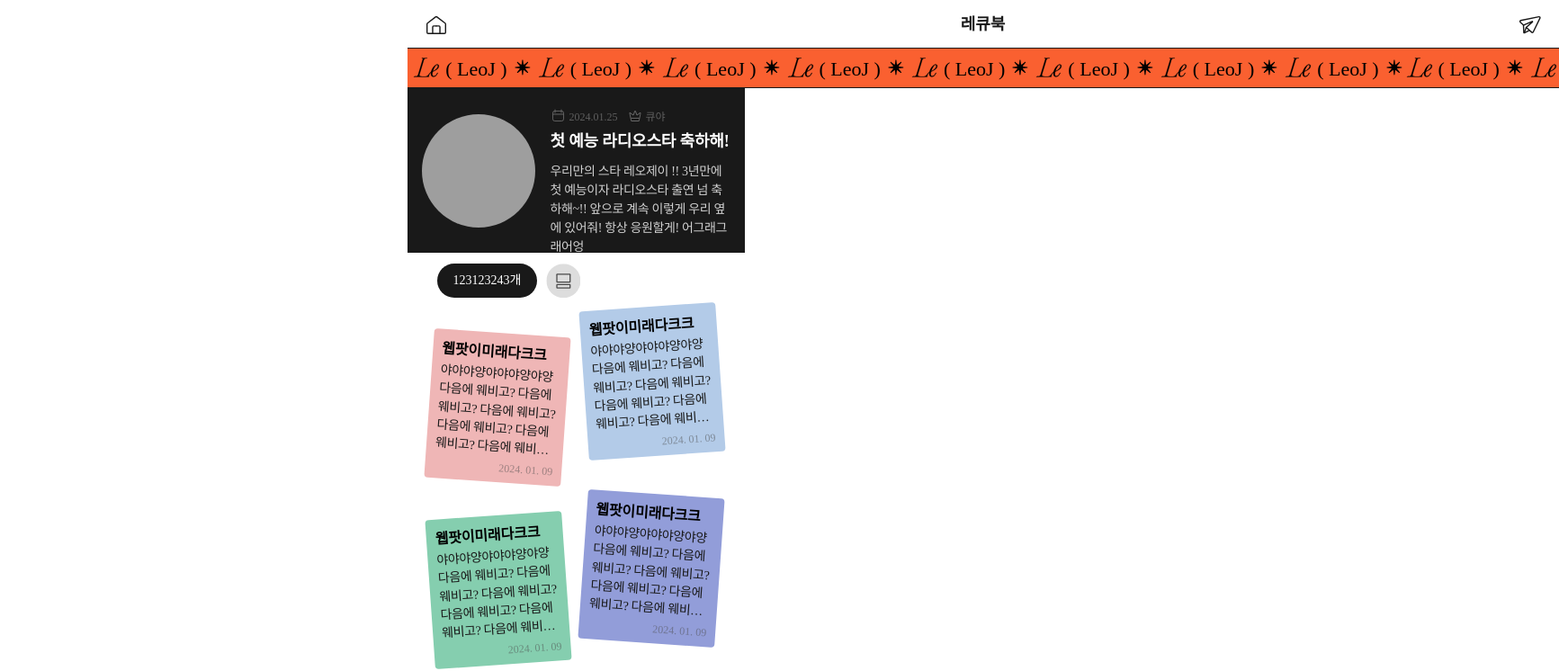
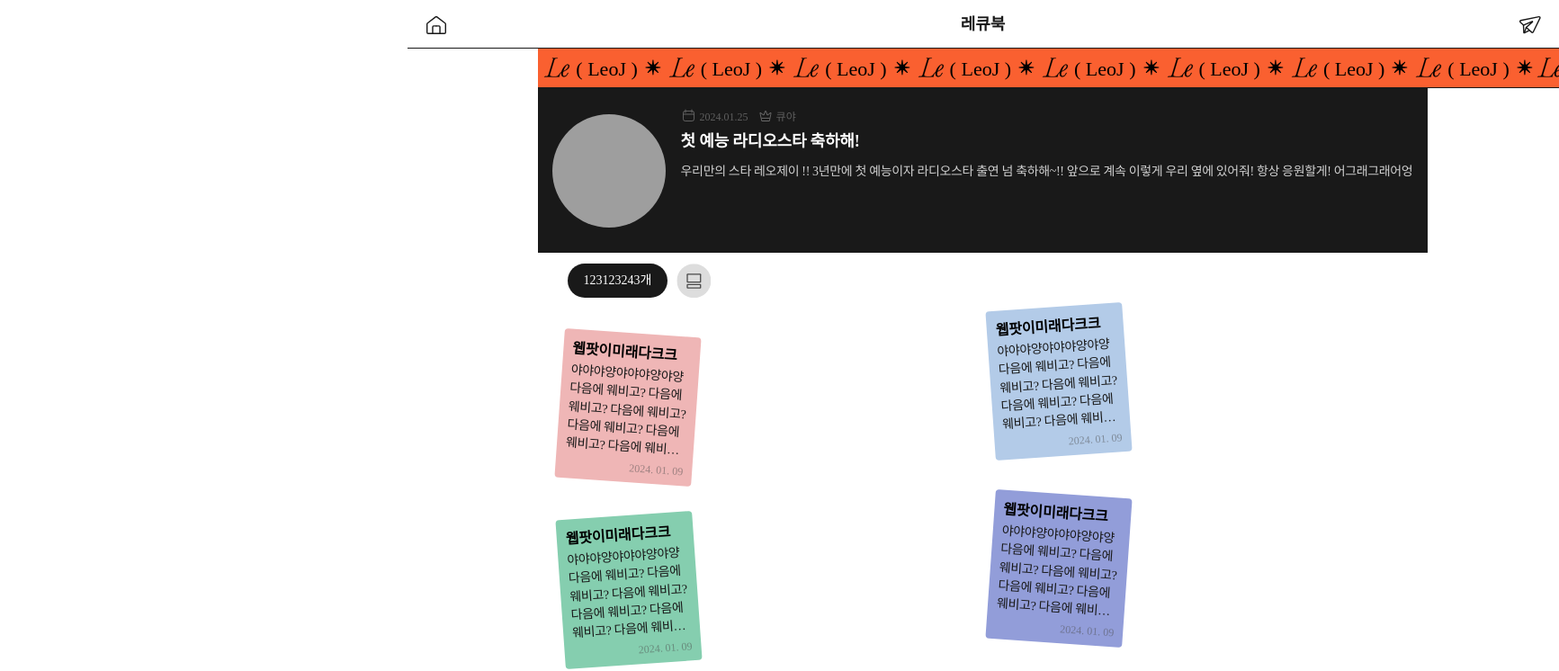
Before and after one commit to Team-Lecue/Lecue-Client, a React (Vite) app: page /detail in a window 1280 px wide. Shown: the top 746 px of the page at 90% size, 1733 px wide, since content can reach past the window. Built offline with nearby package versions, Linux system fonts and the light colour scheme; grey boxes are pictures that could not be loaded.

Commit message:
style: 인라인 스타일 div => emotion 스타일 컴포넌트로 변경

```diff
--- /dev/null
+++ b/src/Detail/page/DetailPage/DetailPage.style.ts
@@ -0,0 +1,18 @@
+import styled from '@emotion/styled';
+
+export const DetailPageWrapper = styled.div`
+  display: flex;
+  align-items: center;
+  flex-direction: column;
+
+  width: 100vw;
+  height: 100dvh;
+`;
+
+export const DetailPageBody = styled.div`
+  margin-top: 5.4rem;
+`;
+
+export const LecueBookContainer = styled.div`
+  margin-top: 4.4rem;
+`;
--- a/src/Detail/page/DetailPage/index.tsx
+++ b/src/Detail/page/DetailPage/index.tsx
@@ -2,6 +2,7 @@ import Header from '../../../components/common/Header';
 import BookInfoContainer from '../../components/BookInfoContainer';
 import LecueNoteListContainer from '../../components/LecueNoteListContainer';
 import SlideBanner from '../../components/SlideBanner';
+import * as S from './DetailPage.style';
 
 // test
 
@@ -76,34 +77,20 @@ const testProp = {
 
 function DetailPage() {
   return (
-    <div style={{ height: '100vh', display: 'flex', flexDirection: 'column' }}>
+    <S.DetailPageWrapper>
       <Header headerTitle={'레큐북'} isDetailPage />
-      <div
-        style={{
-          marginTop: '5.4rem',
-        }}
-      >
+      <S.DetailPageBody>
         <SlideBanner name={testProp.name} />
-        <div
-          style={{
-            marginTop: '4.4rem',
-          }}
-        >
+        <S.LecueBookContainer>
           <BookInfoContainer {...testProp} />
-          {/* <LecueNoteListHeader
-            noteNum={testProp.noteNum}
-            backgroundColor={testProp.backgroundColor}
-            isZigZagView={isZigZagView}
-            buttonOnClick={() => setIsZigZagView(!isZigZagView)}
-          /> */}
           <LecueNoteListContainer
             noteNum={testProp.noteNum}
             backgroundColor={testProp.backgroundColor}
             noteList={testProp.noteList}
           />
-        </div>
-      </div>
-    </div>
+        </S.LecueBookContainer>
+      </S.DetailPageBody>
+    </S.DetailPageWrapper>
   );
 }
 
```
